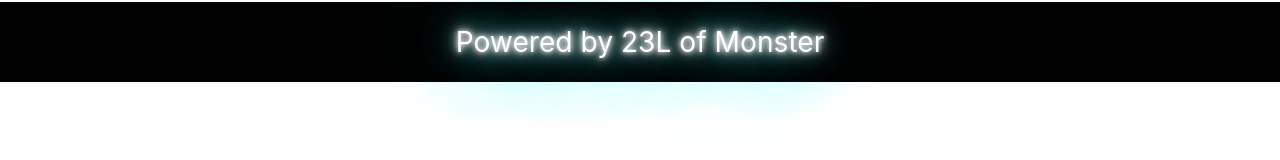
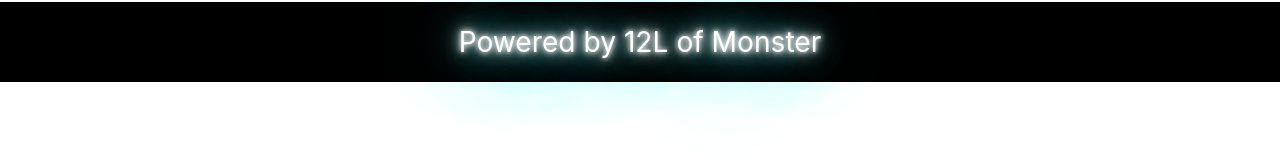
Before and after one commit to FlorentCmb/site-rouille, a React (Create React App) app: page / in a window 1280 px wide. Shown: the top 160 px of the page. Built offline with nearby package versions, Linux system fonts and the light colour scheme.

Commit message:
fix the real L of Monster

```diff
--- a/src/components/Footer.js
+++ b/src/components/Footer.js
@@ -5,7 +5,7 @@
     render () {
         return(
             <div className ='footerContent'>
-                <p className ='neon'>Powered by 23L of Monster</p>
+                <p className ='neon'>Powered by 12L of Monster</p>
             </div>
         )
     }
```
